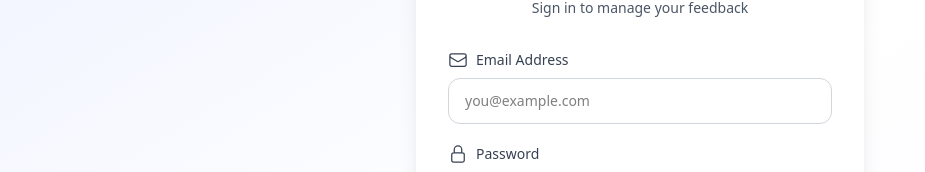
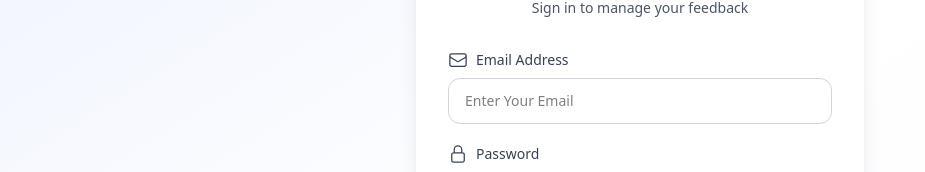
Before and after one commit to riturajrai/QrReviewSystemFronmtend, a Next.js app: page /login in a window 1280 px wide. Shown: the part 224-396 px from the top of the page, without its empty margins (0-925 px from the left). Built offline with nearby package versions, Linux system fonts and the light colour scheme; no server answers.

Commit message:
Update page.js

```diff
--- a/src/app/login/page.js
+++ b/src/app/login/page.js
@@ -79,7 +79,7 @@ export default function LoginPage() {
                   {...register("email")}
                   type="email"
                   className="w-full px-4 py-3 border border-gray-300 rounded-xl focus:ring-2 focus:ring-indigo-500 focus:border-indigo-500 outline-none transition text-xs sm:text-sm"
-                  placeholder="you@example.com"
+                  placeholder="Enter Your Email"
                 />
                 {errors.email && (
                   <p className="mt-1 text-xs text-red-600">{errors.email.message}</p>
```
